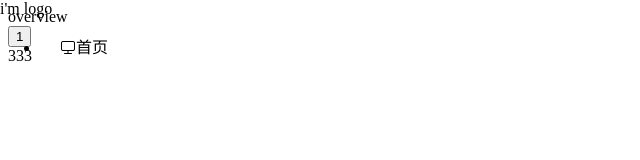
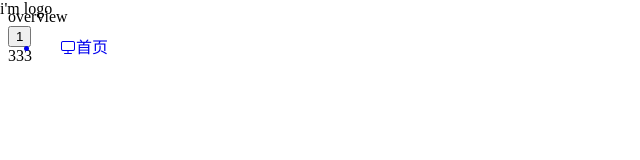
Before and after one commit to OoOo-Billy/vue-admin-by-vite, a Vue app: page /overview in a window 1280 px wide. Shown: the top 160 px of the page, without its empty margins (0-640 px from the left). Built offline with nearby package versions, Linux system fonts and the light colour scheme.

Commit message:
Component: SideBar

```diff
--- a/src/layout/components/SideBar.vue
+++ /dev/null
@@ -1,45 +0,0 @@
-<template>
-  <div class="side-bar-container">
-    <div class="tesx">i'm logo</div>
-    <el-scrollbar>
-      <el-menu>
-        <template v-for="item in STATIC_ROUTERS">
-          <el-submenu :index="item.name" v-if="item.children">
-            <template #title>
-              <i v-if="item.meta && item.meta.icon" :class="item.meta.icon"></i>
-              <span>{{ item.meta && item.meta.title }}</span>
-            </template>
-            <el-menu-item v-for="i in item.children" :index="i.name">
-              <i v-if="i.meta && i.meta.icon" :class="i.meta.icon"></i>
-              <template #title>
-                <span>{{ i.meta && i.meta.title }}</span>
-              </template>
-            </el-menu-item>
-          </el-submenu>
-          <el-menu-item :index="item.name" v-else>
-            <i v-if="item.meta && item.meta.icon" :class="item.meta.icon"></i>
-            <template #title>
-              <span>{{ item.meta && item.meta.title }}</span>
-            </template>
-          </el-menu-item>
-        </template>
-      </el-menu>
-    </el-scrollbar>
-  </div>
-</template>
-
-<script setup lang="ts">
-import { readonly } from 'vue';
-import { staticRoutes } from '@/router';
-const STATIC_ROUTERS = readonly(staticRoutes);
-</script>
-
-<style lang="scss" scoped>
-.side-bar-container {
-  position: fixed;
-  top: 0;
-  left: 0;
-  bottom: 0;
-  // width: 210px;
-}
-</style>
--- /dev/null
+++ b/src/layout/components/sidebar/SidebarItem.vue
@@ -0,0 +1,29 @@
+<template>
+  <el-submenu :index="item.name" v-if="item.children && item.meta">
+    <template #title>
+      <i v-if="item.meta.icon" :class="item.meta.icon"></i>
+      <span>{{ item.meta.title }}</span>
+    </template>
+    <sidebar-item v-for="child in item.children" :item="child" />
+  </el-submenu>
+  <router-link :to="item.path" v-else-if="item.meta">
+    <el-menu-item :index="item.name">
+      <i v-if="item.meta.icon" :class="item.meta.icon"></i>
+      <template #title>
+        <span>{{ item.meta.title }}</span>
+      </template>
+    </el-menu-item>
+  </router-link>
+</template>
+
+<script setup lang="ts">
+import { defineProps } from 'vue';
+import type { PropType, DeepReadonly } from 'vue';
+import type { RouteRecordRaw } from 'vue-router';
+defineProps({
+  item: {
+    type: Object as PropType<DeepReadonly<RouteRecordRaw>>,
+    required: true,
+  },
+});
+</script>
--- /dev/null
+++ b/src/layout/components/sidebar/index.vue
@@ -0,0 +1,22 @@
+<template>
+  <div class="side-bar-container">
+    <div class="tesx">i'm logo</div>
+    <el-scrollbar>
+      <el-menu unique-opened>
+        <SideBarItem v-for="item in STATIC_ROUTERS" :item="item" />
+      </el-menu>
+    </el-scrollbar>
+  </div>
+</template>
+
+<script setup lang="ts">
+import { readonly } from 'vue';
+import { staticRoutes } from '@/router';
+import type { RouteRecordRaw } from 'vue-router';
+import SideBarItem from './SidebarItem.vue';
+const STATIC_ROUTERS = readonly<RouteRecordRaw[]>(staticRoutes);
+</script>
+
+<style lang="scss" scoped>
+@import url('@/styles/sidebar.module.scss');
+</style>
--- a/src/layout/index.vue
+++ b/src/layout/index.vue
@@ -10,7 +10,7 @@
 </template>
 
 <script setup lang="ts">
-import SideBar from './components/SideBar.vue';
+import SideBar from './components/sidebar/index.vue';
 </script>
 
 <style scoped></style>
--- /dev/null
+++ b/src/styles/sidebar.module.scss
@@ -0,0 +1,8 @@
+.side-bar-container {
+  position: fixed;
+  top: 0;
+  left: 0;
+  bottom: 0;
+  transition: width 0.28s;
+  width: 210px;
+}
```
